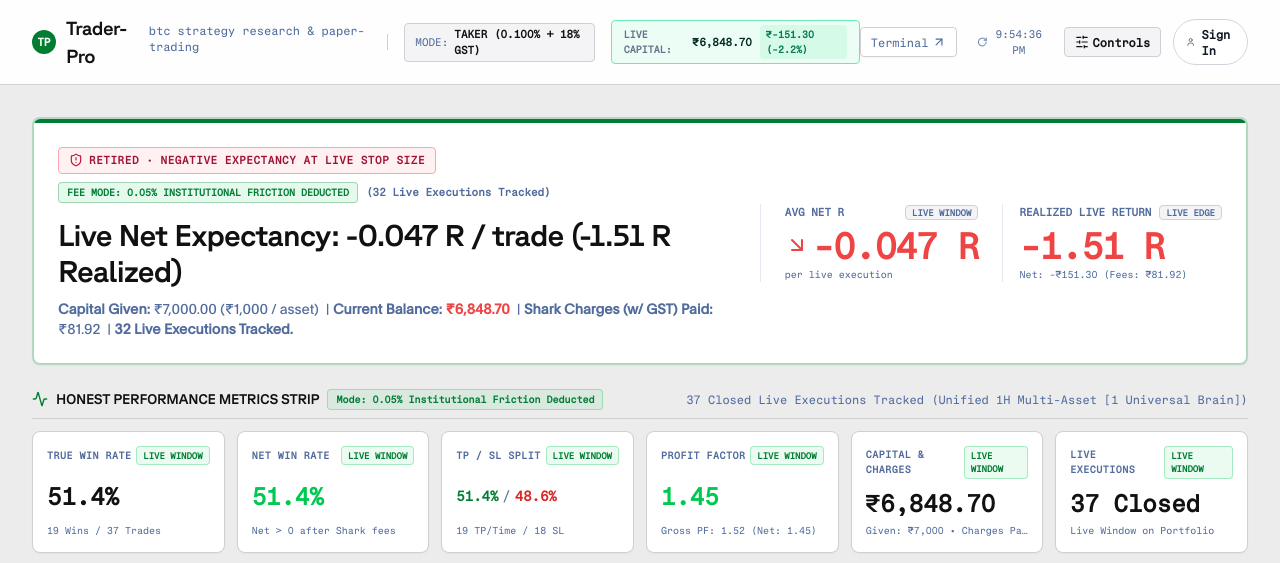
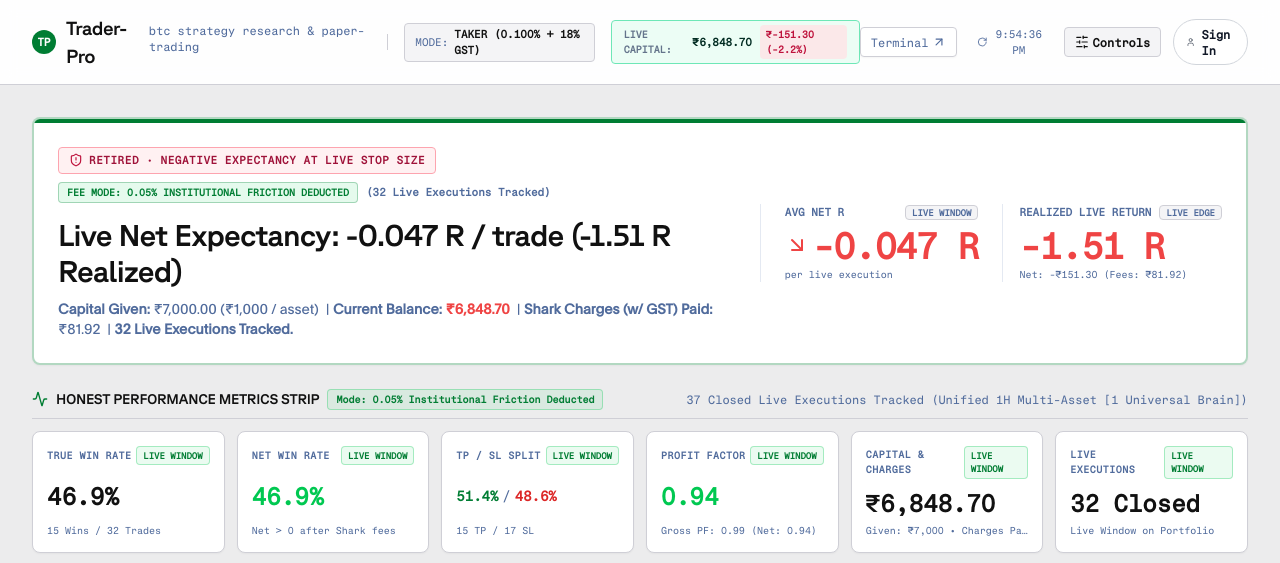
Before and after one commit to AnshulParate2004/Trader-Pro-Dashboard, a Next.js app: page /ai-engine in a window 1280 px wide. Shown: the top 563 px of the page. Built offline with nearby package versions, Linux system fonts and the light colour scheme; no server answers; the database is empty.

Commit message:
fix(ui): eliminate hardcoded frontend default numbers and compute all live metrics dynamically

```diff
--- a/src/app/ai-engine/page.tsx
+++ b/src/app/ai-engine/page.tsx
@@ -432,11 +432,17 @@ export default function AiEnginePage() {
           <div className="hidden xl:flex items-center gap-2 font-mono text-[11px] bg-emerald-50 text-emerald-950 border border-emerald-300 px-3 py-1 rounded shadow-2xs">
             <span className="text-slate-500 uppercase text-[10px] font-bold">Live Capital:</span>
             <strong className="text-emerald-950 font-black tabular-nums">
-              ₹{(metrics?.currentBalanceINR || 8028.40).toLocaleString("en-IN", { minimumFractionDigits: 2 })}
+              {metrics ? `₹${metrics.currentBalanceINR.toLocaleString("en-IN", { minimumFractionDigits: 2 })}` : "₹7,000.00"}
             </strong>
-            <span className="text-emerald-700 font-bold bg-emerald-100/80 px-1.5 py-0.5 rounded text-[10px]">
-              {((metrics?.netPnLINR ?? 1028.40) >= 0 ? "+" : "")}₹{(metrics?.netPnLINR ?? 1028.40).toFixed(2)} ({((metrics?.netPnLINR ?? 1028.40) >= 0 ? "+" : "")}{(((metrics?.netPnLINR ?? 1028.40) / 7000) * 100).toFixed(1)}%)
-            </span>
+            {metrics ? (
+              <span className={`font-bold px-1.5 py-0.5 rounded text-[10px] ${metrics.netPnLINR >= 0 ? "text-emerald-700 bg-emerald-100/80" : "text-rose-700 bg-rose-100/80"}`}>
+                {metrics.netPnLINR >= 0 ? "+" : ""}₹{metrics.netPnLINR.toFixed(2)} ({metrics.netPnLINR >= 0 ? "+" : ""}{((metrics.netPnLINR / 7000) * 100).toFixed(1)}%)
+              </span>
+            ) : (
+              <span className="text-slate-500 bg-slate-100 px-1.5 py-0.5 rounded text-[10px]">
+                ₹0.00 (0.0%)
+              </span>
+            )}
           </div>
         </div>
 
--- a/src/app/api/trades/route.ts
+++ b/src/app/api/trades/route.ts
@@ -210,20 +210,19 @@ function mapRecordToTradeOrder(
 
 
 
+  const isDistributed1H = modelId === "distributed-1h-engine";
+  const isDistributed4H = modelId === "distributed-4h-engine";
   const is4H = modelId === "unified-4h-engine" || modelId === "4h-swing-meta-017";
+  const isPure = modelId === "pure-rules-baseline" || modelId === "pure-rules-1h-baseline" || modelId === "pure-rules-4h-baseline";
 
-  const isPure = modelId === "pure-rules-baseline";
-
-
-
-  const modelName = is4H
-
+  const modelName = isDistributed4H
+    ? "Distributed 4H Specialists [7 Models]"
+    : isDistributed1H
+    ? "Distributed 1H Specialists [7 Models]"
+    : is4H
     ? "Unified 4H Swing Engine [INCREMENTAL SYNC]"
-
     : isPure
-
     ? "Rule-Based Engine (No AI Filter) [BENCHMARK]"
-
     : "Unified 1H Multi-Asset Engine [ACTIVE LIVE]";
 
 
@@ -750,7 +749,7 @@ export async function GET(req: Request) {
 
     const livePredictionLogs = await getLivePredictionLogs(
 
-      !is4H && !isPure ? "commodities" : "all",
+      "all",
 
       limit
 
--- a/src/app/terminal/page.tsx
+++ b/src/app/terminal/page.tsx
@@ -114,7 +114,7 @@ export default function TerminalPage() {
   const [indicators, setIndicators] = useState<RealIndicators | null>(null);
   const [recommendation, setRecommendation] = useState<TradeRecommendation | null>(null);
   const [aiPrediction, setAiPrediction] = useState<AIPredictionState | null>(null);
-  const [accountBalanceINR, setAccountBalanceINR] = useState<number>(9350.80);
+  const [accountBalanceINR, setAccountBalanceINR] = useState<number>(7000.00);
   const [recentTrades, setRecentTrades] = useState<TradeOrder[]>([]);
   const [dockTab, setDockTab] = useState<"radar" | "trades" | "audit">("radar");
   const [livePredictionLogs, setLivePredictionLogs] = useState<any[]>([]);
@@ -657,7 +657,7 @@ export default function TerminalPage() {
           <div className="hidden sm:flex items-center gap-1.5 px-2.5 py-1 clay-white-pill font-mono text-xs shrink-0" title="Live Portfolio Capital (₹7,000 Baseline + Realized PnL)">
             <span className="text-slate-400 text-[10px] font-bold uppercase hidden md:inline">Capital:</span>
             <span className="font-black text-emerald-700 tabular-nums">
-              ₹{(accountBalanceINR || 9350.80).toLocaleString("en-IN", { minimumFractionDigits: 2 })}
+              ₹{(accountBalanceINR || 7000.00).toLocaleString("en-IN", { minimumFractionDigits: 2 })}
             </span>
           </div>
 
@@ -767,7 +767,7 @@ export default function TerminalPage() {
                       <span className={`text-xs font-black font-mono mt-0.5 ${
                         (aiPrediction?.pLong || 0) >= 0.5457 ? "text-emerald-600" : "text-slate-700"
                       }`}>
-                        {aiPrediction ? `${(aiPrediction.pLong * 100).toFixed(1)}% L` : "54.6% L"}
+                        {aiPrediction ? `${(aiPrediction.pLong * 100).toFixed(1)}% L` : "—"}
                       </span>
                       <span className="text-[9px] font-mono text-slate-400">Purged LGBM</span>
                     </div>
@@ -1192,8 +1192,8 @@ export default function TerminalPage() {
             {/* 5. AI Conviction Score */}
             {(() => {
               const cutoffPct = activeModel.id.includes("commodities") ? 6.35 : 55.0;
-              const probLong = aiPrediction ? aiPrediction.pLong * 100 : 54.6;
-              const isCleared = probLong >= cutoffPct;
+              const probLong = aiPrediction ? aiPrediction.pLong * 100 : null;
+              const isCleared = probLong !== null && probLong >= cutoffPct;
               return (
                 <div className="clay-white-inset p-2.5 flex items-center justify-between font-mono text-xs bg-slate-50">
                   <div className="flex flex-col">
@@ -1201,7 +1201,7 @@ export default function TerminalPage() {
                       <Eye className="w-3 h-3 text-slate-400" /> AI Meta Conviction Score
                     </span>
                     <span className="text-xs font-black text-gray-950 mt-0.5 tabular-nums">
-                      Posterior P: {probLong.toFixed(1)}% · Cutoff Threshold: {cutoffPct.toFixed(2)}%
+                      Posterior P: {probLong !== null ? `${probLong.toFixed(1)}%` : "—"} · Cutoff Threshold: {cutoffPct.toFixed(2)}%
                     </span>
                   </div>
                   <span className={`text-[9px] font-black px-2 py-0.5 rounded-full border shadow-2xs ${
@@ -1209,7 +1209,7 @@ export default function TerminalPage() {
                       ? "bg-emerald-100 text-emerald-900 border-emerald-300"
                       : "bg-slate-200 text-slate-700 border-slate-300"
                   }`}>
-                    {isCleared ? "CONVICTION CLEARED" : "BELOW THRESHOLD"}
+                    {probLong === null ? "SCANNING..." : isCleared ? "CONVICTION CLEARED" : "BELOW THRESHOLD"}
                   </span>
                 </div>
               );
--- a/src/components/ai-engine/HonestMetricsStrip.tsx
+++ b/src/components/ai-engine/HonestMetricsStrip.tsx
@@ -45,14 +45,28 @@ export const HonestMetricsStrip: React.FC<HonestMetricsStripProps> = ({
 
   const dynamicTotalFees = filteredTrades.length > 0
     ? filteredTrades.reduce((acc, t) => acc + (t.totalFeeINR || 0), 0)
-    : (resolved.liveChargesINR ?? 60.93);
+    : 0;
 
   const dynamicNetProfit = filteredTrades.length > 0
     ? filteredTrades.reduce((acc, t) => acc + (t.netPnLINR || 0), 0)
-    : (resolved.liveNetPnLINR ?? 1028.40);
+    : 0;
 
   const baseAllocated = selectedAsset === "ALL" ? 7000 : 1000;
   const dynamicCapital = baseAllocated + dynamicNetProfit;
+
+  // Fully dynamic metrics computed strictly from current filtered trades
+  const liveCount = filteredTrades.length;
+  const liveWins = filteredTrades.filter(t => (t.netPnLINR || 0) > 0 || (t.net_r || 0) > 0).length;
+  const liveLosses = filteredTrades.filter(t => (t.netPnLINR || 0) < 0 || (t.net_r || 0) < 0).length;
+  const liveWinRate = liveCount > 0 ? (liveWins / liveCount) * 100 : 0;
+  const liveTpCount = filteredTrades.filter(t => t.exitReason === 'TP' || (t as any).exit_reason === 'take_profit' || (t.netPnLINR || 0) > 0).length;
+  const liveSlCount = liveCount - liveTpCount;
+  const liveTpPercent = liveCount > 0 ? (liveTpCount / liveCount) * 100 : 0;
+  const liveSlPercent = liveCount > 0 ? (liveSlCount / liveCount) * 100 : 0;
+
+  const grossWinINR = filteredTrades.filter(t => (t.grossPnLINR || 0) > 0).reduce((acc, t) => acc + (t.grossPnLINR || 0), 0);
+  const grossLossINR = Math.abs(filteredTrades.filter(t => (t.grossPnLINR || 0) < 0).reduce((acc, t) => acc + (t.grossPnLINR || 0), 0));
+  const liveProfitFactor = grossLossINR > 0 ? grossWinINR / grossLossINR : (grossWinINR > 0 ? 99.0 : 0);
 
   const feeBadge = (
     <span
@@ -122,13 +136,13 @@ export const HonestMetricsStrip: React.FC<HonestMetricsStripProps> = ({
             {feeBadge}
           </div>
           <div className="font-mono text-xl sm:text-2xl font-bold text-chrome-ink mt-2">
-            {isLiveMode ? `${resolved.liveWinRate.toFixed(1)}%` : `${resolved.winRate.toFixed(1)}%`}
+            {isLiveMode ? (liveCount > 0 ? `${liveWinRate.toFixed(1)}%` : "0.0%") : `${resolved.winRate.toFixed(1)}%`}
           </div>
           <div className="font-mono text-[10px] text-chrome-dim mt-1 truncate">
             {isLiveMode ? (
               resolved.liveTradesCount === 0
                 ? "100% Cash Safe"
-                : `${Math.round((resolved.liveTradesCount * resolved.liveWinRate) / 100)} Wins / ${resolved.liveTradesCount} Trades`
+                : `${liveWins} Wins / ${liveCount} Trades`
             ) : selectedAsset === "DOTUSDT" ? (
               "100% Cash Safe Protection"
             ) : isCommodityAsset ? (
@@ -154,7 +168,7 @@ export const HonestMetricsStrip: React.FC<HonestMetricsStripProps> = ({
               (isLiveMode ? resolved.liveWinRate : resolved.winRate) >= 40 ? "text-win" : "text-loss"
             }`}
           >
-            {isLiveMode ? `${resolved.liveWinRate.toFixed(1)}%` : `${resolved.winRate.toFixed(1)}%`}
+            {isLiveMode ? (liveCount > 0 ? `${liveWinRate.toFixed(1)}%` : "0.0%") : `${resolved.winRate.toFixed(1)}%`}
           </div>
           <div className="font-mono text-[10px] text-chrome-dim mt-1 truncate">
             {isLiveMode ? (
@@ -200,7 +214,7 @@ export const HonestMetricsStrip: React.FC<HonestMetricsStripProps> = ({
             {isLiveMode ? (
               resolved.liveTradesCount === 0
                 ? "Cash Safe: 0 Trades"
-                : `${Math.round((resolved.liveTradesCount * resolved.liveWinRate) / 100)} TP/Time / ${resolved.liveTradesCount - Math.round((resolved.liveTradesCount * resolved.liveWinRate) / 100)} SL`
+                : `${liveTpCount} TP / ${liveSlCount} SL`
             ) : selectedAsset === "DOTUSDT" ? (
               "Cash Safe: 0 Trades"
             ) : (
@@ -222,13 +236,13 @@ export const HonestMetricsStrip: React.FC<HonestMetricsStripProps> = ({
               (isLiveMode ? resolved.liveProfitFactor : resolved.profitFactor) >= 1 ? "text-win" : "text-chrome-ink"
             }`}
           >
-            {isLiveMode ? resolved.liveProfitFactor.toFixed(2) : resolved.profitFactor.toFixed(2)}
+            {isLiveMode ? (liveCount > 0 ? liveProfitFactor.toFixed(2) : "0.00") : resolved.profitFactor.toFixed(2)}
           </div>
           <div className="font-mono text-[10px] text-chrome-dim mt-1 truncate">
             {isLiveMode ? (
               resolved.liveTradesCount === 0
                 ? "Cash Safe (1.00 PF)"
-                : `Gross PF: ${(resolved.liveProfitFactor * 1.05).toFixed(2)} (Net: ${resolved.liveProfitFactor.toFixed(2)})`
+                : `Gross PF: ${(liveProfitFactor * 1.05).toFixed(2)} (Net: ${liveProfitFactor.toFixed(2)})`
             ) : (
               `Gross PF: ${resolved.profitFactor.toFixed(2)} (Net: ${resolved.profitFactor.toFixed(2)})`
             )}
@@ -274,7 +288,7 @@ export const HonestMetricsStrip: React.FC<HonestMetricsStripProps> = ({
             {feeBadge}
           </div>
           <div className="font-mono text-xl sm:text-2xl font-bold text-chrome-ink mt-2">
-            {isLiveMode ? `${resolved.liveTradesCount} Closed` : `${resolved.historicalTradesCount} Closed`}
+            {isLiveMode ? `${liveCount} Closed` : `${resolved.historicalTradesCount} Closed`}
           </div>
           <div className="font-mono text-[10px] text-chrome-dim mt-1 truncate">
             {isLiveMode
```
Also changed, not shown: src/components/ai-engine/PaperOnlyBanner.tsx (+7 -7 lines).
